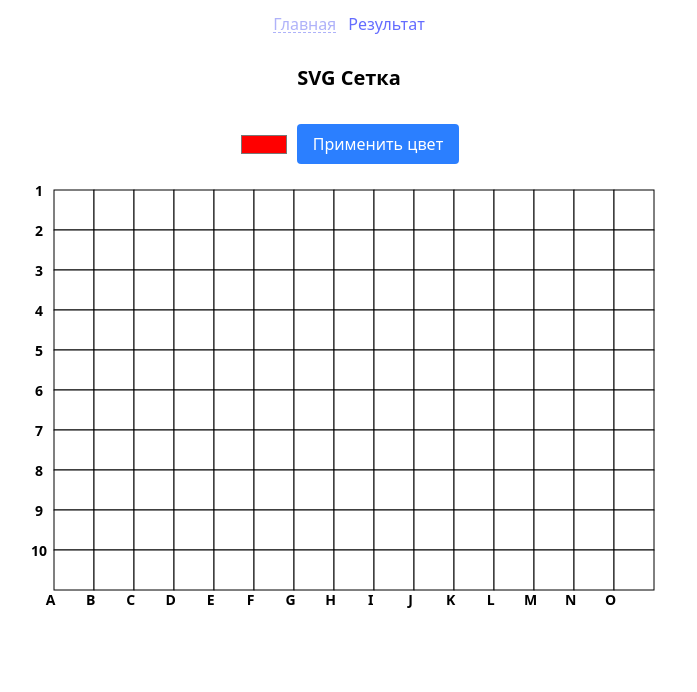
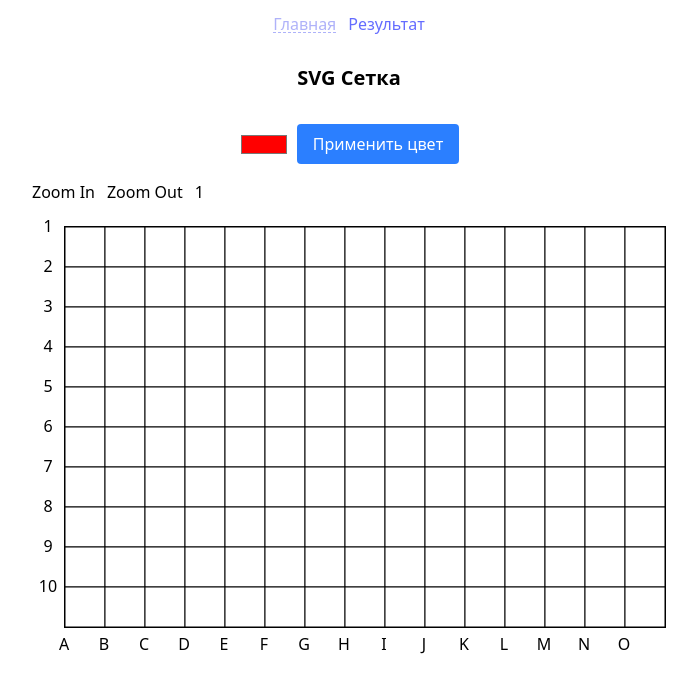
Before and after one commit to d-matern/test-task-grovita-technology, a React (Vite) app: page / in a window 1280 px wide. Shown: the top 692 px of the page, without its empty margins (291-988 px from the left). Built offline with nearby package versions, Linux system fonts and the light colour scheme.

Commit message:
feature: scale

```diff
--- a/src/widgets/grid/ui/Grid.tsx
+++ b/src/widgets/grid/ui/Grid.tsx
@@ -9,6 +9,10 @@ export function Grid() {
   const { cells, selectedCells, isSelecting } = useAppSelector((state: RootState) => state.grid);
 
   const [startPos, setStartPos] = useState<{ x: number, y: number } | null>(null);
+  const [scale, setScale] = useState(1);
+
+  const widthElement = COLS * CELL_SIZE + 2;
+  const heigthElement = ROWS * CELL_SIZE + 2;
 
   const handleMouseDown = (x: number, y: number) => {
     setStartPos({ x, y });
@@ -41,44 +45,64 @@ export function Grid() {
     dispatch(setSelecting(false));
   };
 
+  // Масштабирование сетки
+  const handleZoomIn = () => {
+    if (scale >= 3.5) {
+      return;
+    }
+    setScale(scale + 0.1);
+  };
+
+  const handleZoomOut = () => {
+    if (scale <= 1) {
+      return;
+    }
+    setScale(scale - 0.1);
+  };
+
   return (
-    <svg width={COLS * CELL_SIZE + 50} height={ROWS * CELL_SIZE + 50} onMouseUp={handleMouseUp}>
+    <div className='relative'>
+      {/* Контролы зума */}
+      <div className='mb-2.5 flex flex-row gap-3'>
+        <button onClick={handleZoomIn} disabled={scale >= 3.5}>Zoom In</button>
+        <button onClick={handleZoomOut} disabled={scale <= 1}>Zoom Out</button>
+        {scale}
+      </div>
+
+      <div className='pt-3 pl-8 pb-8 relative overflow-hidden'>
+        <div
+          className='w-8 flex flex-col items-center absolute top-3 left-0'
+          style={{
+            height: heigthElement
+          }}
+        >
           {/* Ось Y (цифры) */}
           {Array.from({ length: ROWS }).map((_, y) => (
-        <text
+            <span
               key={y}
-          x={COLS}
-          y={y * CELL_SIZE + CELL_SIZE / 2.5}
-          textAnchor="middle"
-          fontSize="14"
-          fontWeight="bold"
+              className='absolute -translate-y-1/2'
+              style={{
+                top: y * CELL_SIZE * scale
+              }}
             >
               {y + 1}
-        </text>
+            </span>
           ))}
+        </div>
 
-      {/* Ось X (Буквы) */}
-      {Array.from({ length: COLS }).map((_, x) => (
-        <text
-          key={x}
-          x={x * CELL_SIZE + CELL_SIZE / 1.5}
-          y={ROWS * CELL_SIZE + 25}
-          textAnchor="middle"
-          fontSize="14"
-          fontWeight="bold"
+        <svg
+          width={widthElement}
+          height={heigthElement}
+          onMouseUp={handleMouseUp}
+          className='border overflow-auto'
         >
-          {String.fromCharCode(65 + x)}
-        </text>
-      ))}
-
-      {/* Клетки */}
           {cells.map((cell) => (
             <rect
               key={cell.id}
-          x={cell.x + 30}
-          y={cell.y + 10}
-          width={CELL_SIZE}
-          height={CELL_SIZE}
+              x={cell.x * scale}
+              y={cell.y * scale}
+              width={CELL_SIZE * scale}
+              height={CELL_SIZE * scale}
               fill={selectedCells.includes(cell.id) ? 'rgba(0, 0, 255, 0.3)' : cell.color}
               stroke="black"
               strokeWidth="1"
@@ -89,5 +113,27 @@ export function Grid() {
             />
           ))}
         </svg>
+
+        <div
+          className='h-8 flex flex-row items-center absolute left-8 bottom-0'
+          style={{
+            width: widthElement
+          }}
+        >
+          {/* Ось X (Буквы) */}
+          {Array.from({ length: COLS }).map((_, x) => (
+            <span
+              key={x}
+              className='absolute -translate-x-1/2'
+              style={{
+                left: x * CELL_SIZE * scale
+              }}
+            >
+              {String.fromCharCode(65 + x)}
+            </span>
+          ))}
+        </div>
+      </div>
+    </div>
   );
 }
```
Lines whose indentation alone changed are shown as unchanged.
